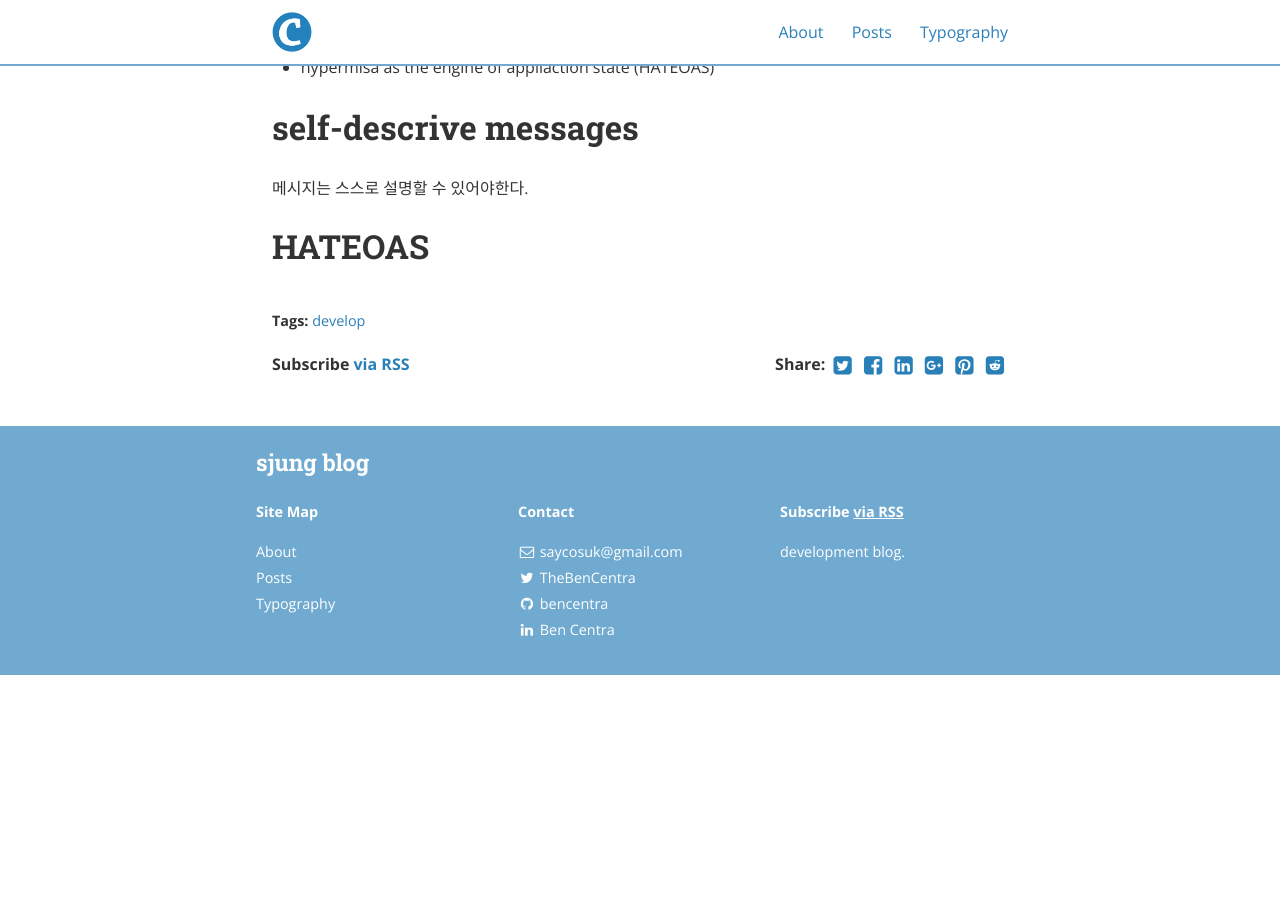
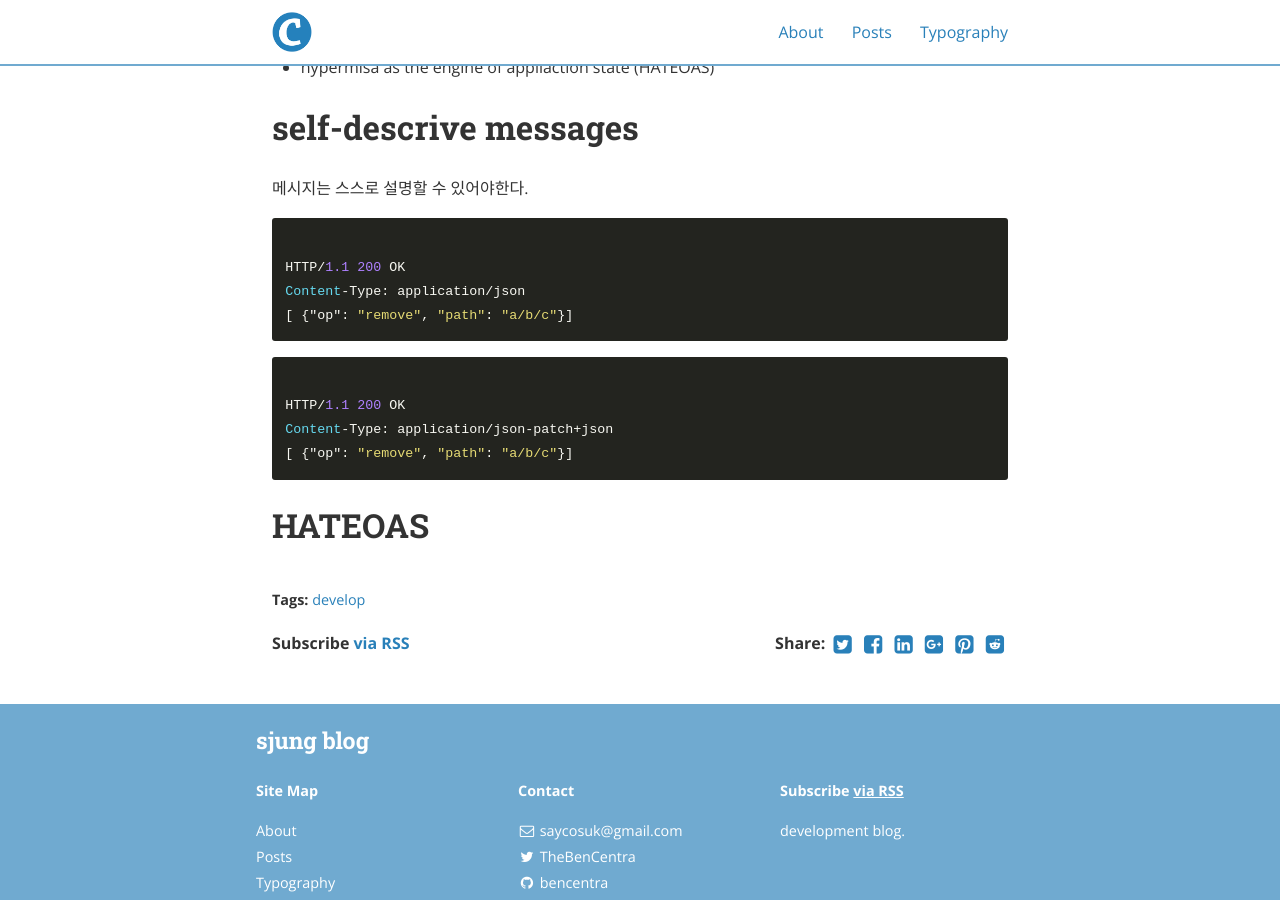
Before and after one commit to sayco5842/sayco5842.github.io, a Jekyll site: the page built from _posts/2019-11-04-rest-api.markdown, in a window 1280 px wide and 900 px high, scrolled down 1780 px. Built offline with Jekyll 4.4.1, drawn with Linux system fonts in a browser that asks for light colours; nearby versions of some CDN libraries; before the commit the page ends 2455 px from its top, so only the background shows below that.

Commit message:
Update 2019-11-04-rest-api.markdown

```diff
--- a/_posts/2019-11-04-rest-api.markdown
+++ b/_posts/2019-11-04-rest-api.markdown
@@ -56,4 +56,17 @@ REST == 아키텍처 스타일 == 제약조건들
 # self-descrive messages
 메시지는 스스로 설명할 수 있어야한다.
 
+<pre><code>
+HTTP/1.1 200 OK
+Content-Type: application/json
+[ {"op": "remove", "path": "a/b/c"}]
+</code></pre>
+
+
+<pre><code>
+HTTP/1.1 200 OK
+Content-Type: application/json-patch+json
+[ {"op": "remove", "path": "a/b/c"}]
+</code></pre>
+
 # HATEOAS
```
